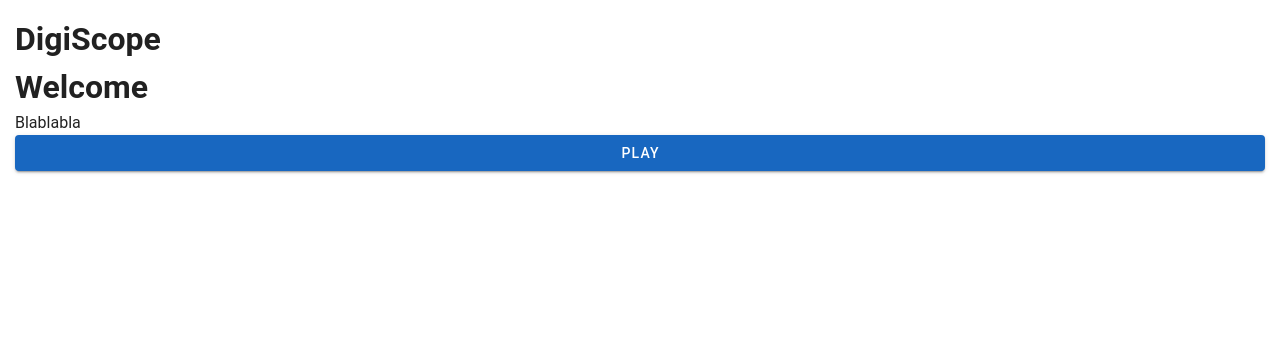
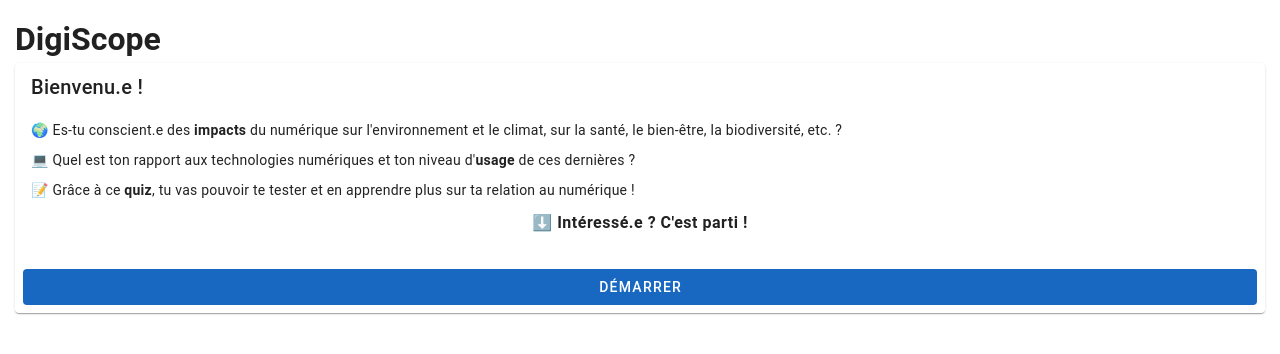
Before and after one commit to CSITEd/digiscope-assess, a Nuxt app: page / in a window 1280 px wide. Shown: the top 354 px of the page. Built offline with nearby package versions, Linux system fonts and the light colour scheme.

Commit message:
Define home page

```diff
--- a/app.vue
+++ b/app.vue
@@ -10,4 +10,7 @@
 body {
   margin: 15px;
 }
+p {
+  margin: 10px 0;
+}
 </style>
--- a/pages/index.vue
+++ b/pages/index.vue
@@ -1,7 +1,15 @@
 <template>
-  <h1>Welcome</h1>
+  <VCard>
+    <VCardTitle>Bienvenu.e !</VCardTitle>
+    <VCardText>
+      <p>🌍 Es-tu conscient.e des <b>impacts</b> du numérique sur l'environnement et le climat, sur la santé, le bien-être, la biodiversité, etc. ?</p>
+      <p>💻 Quel est ton rapport aux technologies numériques et ton niveau d'<b>usage</b> de ces dernières ?</p>
+      <p>📝 Grâce à ce <b>quiz</b>, tu vas pouvoir te tester et en apprendre plus sur ta relation au numérique !</p>
+      <p class="d-flex font-weight-bold justify-center text-body-1">⬇️ Intéressé.e ? C'est parti !</p>
+    </VCardText>
 
-  <p>Blablabla</p>
-
-  <VBtn color="primary" to="/play">Play</VBtn>
+    <VCardActions>
+      <VBtn block color="primary" variant="flat" to="/play">Démarrer</VBtn>
+    </VCardActions>
+  </VCard>
 </template>
```
